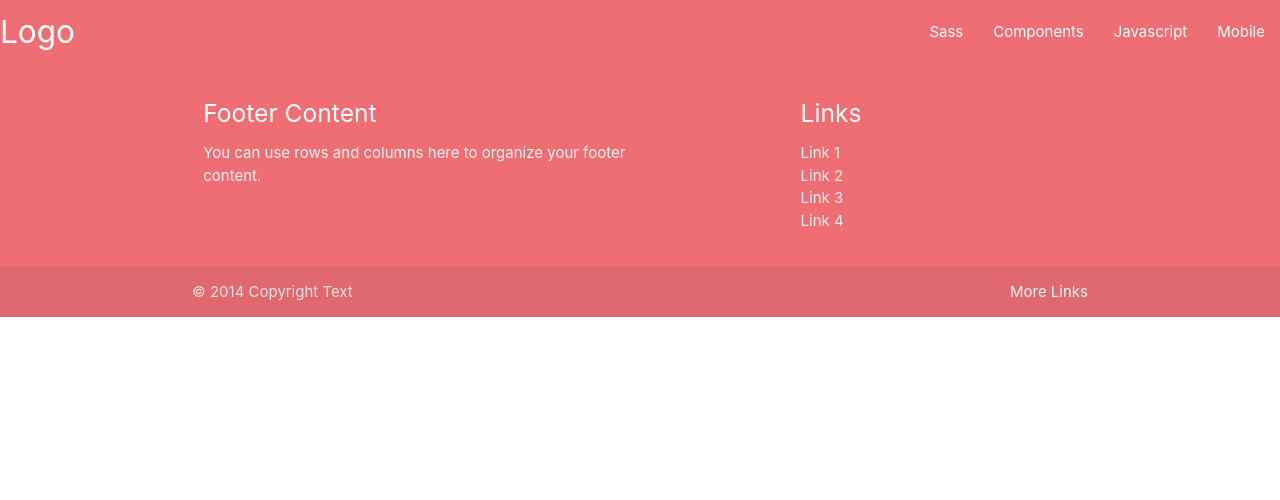
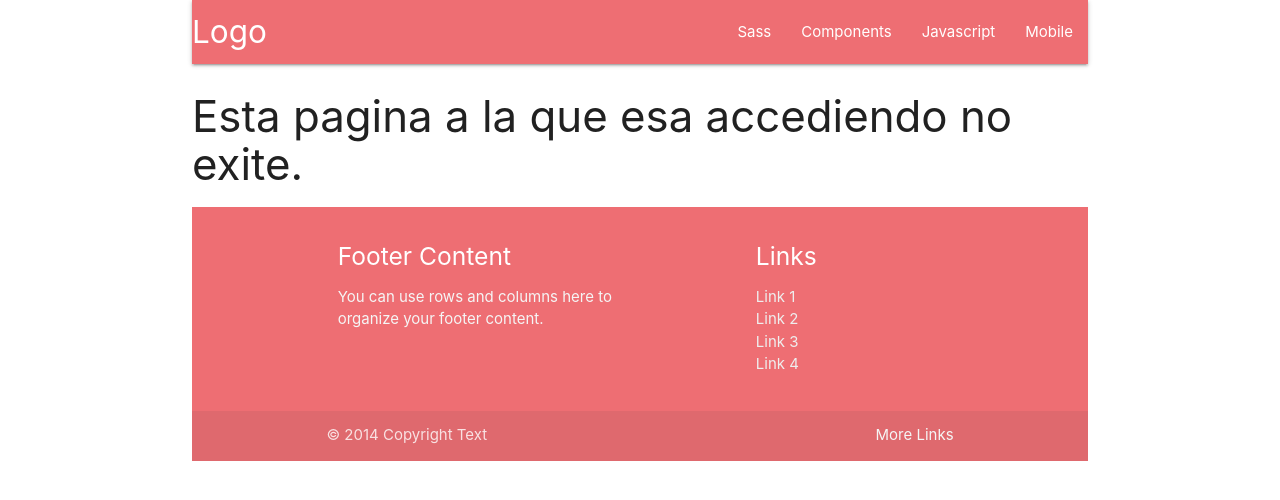
Before and after one commit to carlosflunauc/Frontendg41, an Angular app: page /administracion in a window 1280 px wide. Before the commit this address led to /. Shown: the top 500 px of the page. Built offline with nearby package versions, Linux system fonts and the light colour scheme.

Commit message:
creacion de rutas
Signed-off-by: carlosflunauc <90459421+carlosflunauc@users.noreply.github.com>

```diff
--- a/src/app/app-routing.module.ts
+++ b/src/app/app-routing.module.ts
@@ -1,9 +1,36 @@
+import { SeguridadModule } from './modulos/seguridad/seguridad.module';
+import { ErrorComponent } from './plantilla/error/error.component';
 import { InicioComponent } from './plantilla/inicio/inicio.component';
-import { NgModule } from '@angular/core';
+import { NgModule, Component } from '@angular/core';
 import { RouterModule, Routes } from '@angular/router';
 import { ERROR_COMPONENT_TYPE } from '@angular/compiler';
 
 const routes: Routes = [
+ {
+  path:"inicio",
+  component: InicioComponent
+ },
+ {
+   path:"",
+   pathMatch :'full',
+   redirectTo :'/inicio'
+ },
+ {
+   path:'**',
+   component: ErrorComponent
+ },
+ {
+   path:'seguridad',
+   loadChildren: () => import("./modulos/seguridad/seguridad.module").then(x =>x.SeguridadModule)
+ },
+ {
+   path:'pedidos',
+   loadChildren: () => import("./modulos/pedidos/pedidos.module").then(x =>x.PedidosModule)
+ },
+ {
+   path:'administracion',
+   loadChildren: () => import("./modulos/administracion/administracion.module").then(x =>x.AdministracionModule)
+ }
 
 
 ];
--- a/src/app/app.component.html
+++ b/src/app/app.component.html
@@ -1,3 +1,9 @@
+<div class="container">
 <app-menu-navb></app-menu-navb>
+</div>
+<div class="container">
 <router-outlet></router-outlet>
+</div>
+<div class="container">
 <app-footer></app-footer>
+</div>
--- a/src/app/app.module.ts
+++ b/src/app/app.module.ts
@@ -6,13 +6,15 @@ import { AppComponent } from './app.component';
 import { MenuNavbComponent } from './plantilla/menu-navb/menu-navb.component';
 import { FooterComponent } from './plantilla/footer/footer.component';
 import { InicioComponent } from './plantilla/inicio/inicio.component';
+import { ErrorComponent } from './plantilla/error/error.component';
 
 @NgModule({
   declarations: [
     AppComponent,
     MenuNavbComponent,
     FooterComponent,
-    InicioComponent
+    InicioComponent,
+    ErrorComponent
   ],
   imports: [
     BrowserModule,
--- a/src/app/modulos/administracion/administracion-routing.module.ts
+++ b/src/app/modulos/administracion/administracion-routing.module.ts
@@ -1,7 +1,18 @@
+import { EditarUsuarioComponent } from './usuarios/editar-usuario/editar-usuario.component';
+import { CrearUsuarioComponent } from './usuarios/crear-usuario/crear-usuario.component';
 import { NgModule } from '@angular/core';
 import { RouterModule, Routes } from '@angular/router';
 
-const routes: Routes = [];
+const routes: Routes = [
+  {
+    path: 'crear-usuario',
+    component: CrearUsuarioComponent
+  },
+  {
+  path: 'editar-usuario',
+  component: EditarUsuarioComponent
+  }
+];
 
 @NgModule({
   imports: [RouterModule.forChild(routes)],
--- a/src/app/modulos/seguridad/seguridad-routing.module.ts
+++ b/src/app/modulos/seguridad/seguridad-routing.module.ts
@@ -1,7 +1,13 @@
+import { IdentificacionComponent } from './identificacion/identificacion.component';
 import { NgModule } from '@angular/core';
 import { RouterModule, Routes } from '@angular/router';
 
-const routes: Routes = [];
+const routes: Routes = [
+  {
+    path: 'identificacion',
+    component: IdentificacionComponent
+  }
+];
 
 @NgModule({
   imports: [RouterModule.forChild(routes)],
--- /dev/null
+++ b/src/app/plantilla/error/error.component.html
@@ -0,0 +1 @@
+<h3>Esta pagina a la que esa accediendo no exite.</h3>
--- /dev/null
+++ b/src/app/plantilla/error/error.component.ts
@@ -0,0 +1,15 @@
+import { Component, OnInit } from '@angular/core';
+
+@Component({
+  selector: 'app-error',
+  templateUrl: './error.component.html',
+  styleUrls: ['./error.component.css']
+})
+export class ErrorComponent implements OnInit {
+
+  constructor() { }
+
+  ngOnInit(): void {
+  }
+
+}
```
Also changed, not shown: src/app/plantilla/error/error.component.css (added), 1 other file (tests, documents, lock files or other folders).
